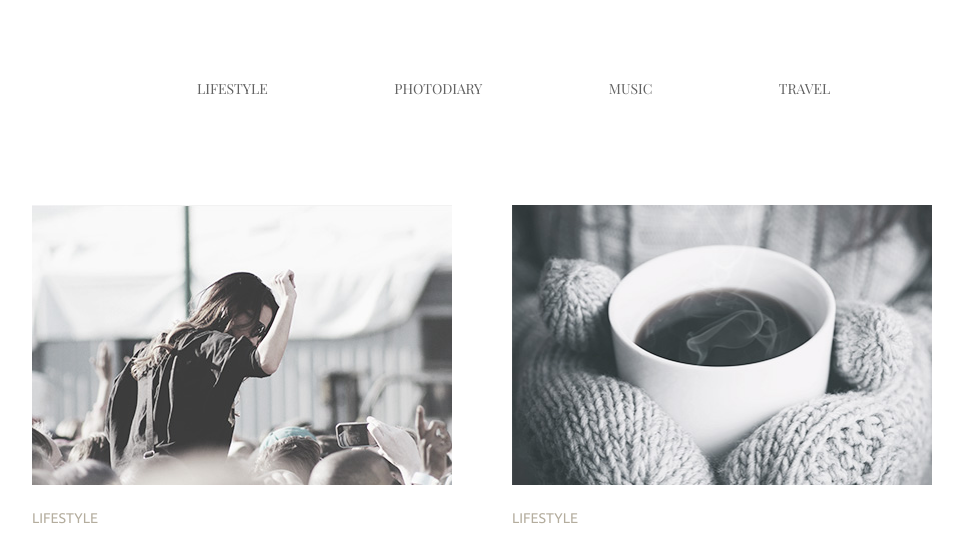
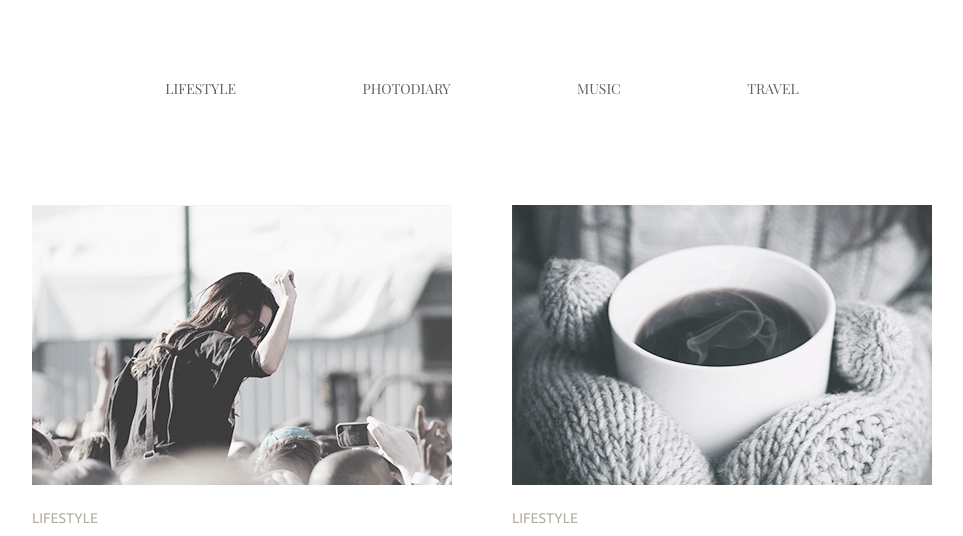
Before and after one commit to amie-affection/goit-fe-course, a plain HTML site: page module-03/module-03.html in a window 1280 px wide. Shown: the top 536 px of the page, without its empty margins (158-1121 px from the left). Drawn offline with nearby package versions, Linux system fonts and the light colour scheme.

Commit message:
added module-03.html

```diff
--- a/module-03/module-03.html
+++ b/module-03/module-03.html
@@ -8,7 +8,7 @@
     <link rel="stylesheet" href="styles.css">
 </head>
 <body>
-
+<div class="container">
 <header class="page-header container">
     <nav class="page-nav">
         <ul class="site-navigation">
@@ -85,7 +85,7 @@
 
     </section>
 </main>
-
+</div>
 </body>
 
 </html>
--- a/module-03/styles.css
+++ b/module-03/styles.css
@@ -34,6 +34,7 @@ body {
     color: #626262;
     font-size: 14px;
     line-height: 24px;
+    margin: 0;
 }
 
 .page-header {
@@ -41,12 +42,14 @@ body {
 }
 
 .site-navigation {
+    text-align: center;
     list-style: none;
     margin: 0;
     padding: 0;
 }
 
 .site-navigation a {
+    display: block;
     text-transform: uppercase;
     text-decoration: none;
     line-height: 24px;
@@ -70,10 +73,6 @@ body {
 margin-right: 0;
 }
 
-.site-navigation li:first-child {
-    margin-left: 165px;
-}
-
 .features-list {
     list-style: none;
     margin: 0;
@@ -82,7 +81,7 @@ margin-right: 0;
  }
 
  .features {
-     margin-bottom: 57px;
+     padding-bottom: 57px;
  }
 
 .features-list-item {
```
